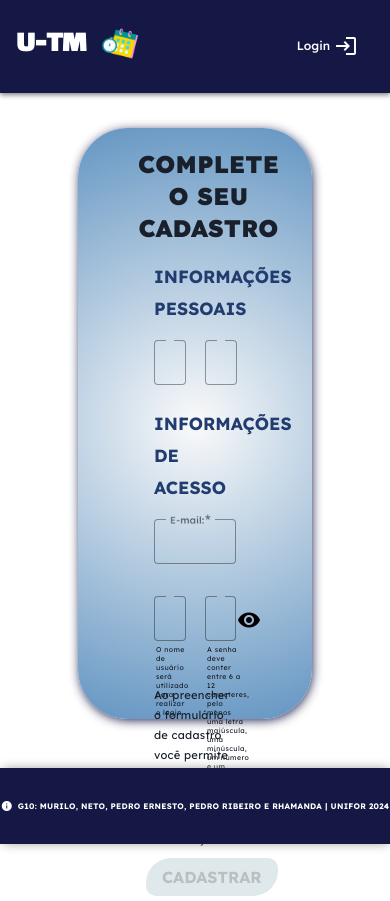
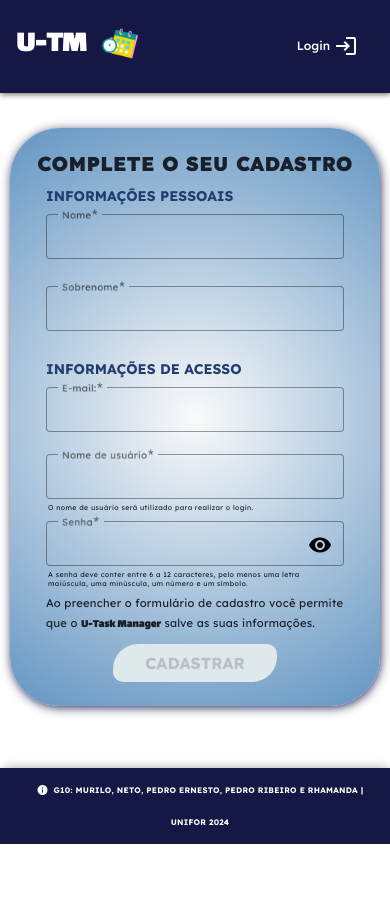
Before and after one commit to murilohenzo/task-manager, an Angular app in the folder task-manager-front-end/: page /registration in a window 390 px wide. After the commit the page ends 844 px from the top, so only its background shows below. Built offline with nearby package versions, Linux system fonts and the light colour scheme.

Commit message:
feat: apply responsiveness to components

```diff
--- a/task-manager-front-end/src/app/modules/home/pages/home-page/home-page.component.scss
+++ b/task-manager-front-end/src/app/modules/home/pages/home-page/home-page.component.scss
@@ -20,6 +20,8 @@
     font-weight: 900;
     margin: 0;
     padding-bottom: 15px;
+    text-align: center;
+    line-height: 1;
 
     &--text-yellow {
       color: $yellow-logo;
--- a/task-manager-front-end/src/app/modules/login/pages/login/login.component.scss
+++ b/task-manager-front-end/src/app/modules/login/pages/login/login.component.scss
@@ -20,8 +20,7 @@
     );
     color: $white;
     height: 50vh;
-    margin: 0 auto;
-    width: 60vw;
+    width: 90vw;
 
     &__title {
       color: $blue-darkest;
@@ -57,7 +56,6 @@
 
       &--left {
         margin-left: 10px;
-        width: 30vw;
       }
     }
 
@@ -160,3 +158,18 @@
     cursor: pointer;
   }
 }
+
+@media screen and (min-width: 1024px) {
+  .login {
+    .login-card {
+      margin: 0 auto;
+      width: 60vw;
+
+      &__form {
+        &--left {
+          width: 30vw;
+        }
+      }
+    }
+  }
+}
--- a/task-manager-front-end/src/app/modules/registration/pages/registration/registration.component.html
+++ b/task-manager-front-end/src/app/modules/registration/pages/registration/registration.component.html
@@ -30,7 +30,7 @@
               >
                 <mat-hint
                   class="form-content-warn hint-left"
-                  *ngIf="firstName?.errors?.['minLength']"
+                  *ngIf="firstName?.errors?.['minlength']"
                 >
                   O nome deve ter no mínimo 2 caracteres.
                 </mat-hint>
@@ -67,7 +67,7 @@
               >
                 <mat-hint
                   class="form-content-warn hint-left"
-                  *ngIf="lastName?.errors?.['minLength']"
+                  *ngIf="lastName?.errors?.['minlength']"
                 >
                   O sobrenome deve ter no mínimo 2 caracteres.
                 </mat-hint>
@@ -155,9 +155,9 @@
                   </mat-hint>
                   <mat-hint
                     class="form-content-warn hint-left"
-                    *ngIf="username?.errors?.['minLength']"
+                    *ngIf="username?.errors?.['minlength']"
                   >
-                    O nome de usuário deve ter no mínimo 2 caracteres.
+                    O nome de usuário deve ter no mínimo 8 caracteres.
                   </mat-hint>
                   <mat-hint
                     class="form-content-warn hint-left"
--- a/task-manager-front-end/src/app/modules/registration/pages/registration/registration.component.scss
+++ b/task-manager-front-end/src/app/modules/registration/pages/registration/registration.component.scss
@@ -9,11 +9,8 @@
   border: none;
   border-radius: 50px;
   box-shadow: 1px 2px 11px -1px $blue-deep;
-  height: 70vh;
-  margin: 0 auto;
-  margin-top: 35px;
-  padding: 20px 60px;
-  width: 60vw;
+  margin: 35px 10px 0 10px;
+  padding: 20px;
 
   .registration-align {
     display: flex;
@@ -30,41 +27,43 @@
       color: $blue-darkest;
       font-family: $lexend;
       font-weight: 900;
-      font-size: 1.5rem;
+      font-size: 1.25rem;
       text-transform: uppercase;
       text-align: center;
     }
   }
 
   .registration-form {
+    padding-top: 0;
+
     &__title {
+      color: $blue-medium-dark;
       font-family: $lexend;
       font-weight: 700;
-      font-size: 1.1rem;
+      font-size: 0.875rem;
       text-transform: uppercase;
-      color: $blue-medium-dark;
+      margin-bottom: 2px;
     }
 
     &__user-info {
       display: flex;
-      flex-direction: row;
-      gap: 20px;
+      flex-direction: column;
+      gap: 5px;
     }
 
     &__acess-info {
       display: flex;
       flex-direction: column;
-      gap: 10px;
     }
 
     &__first-field {
       display: flex;
+      flex-direction: column;
       align-items: center;
-      gap: 20px;
     }
 
     &__form-field {
-      width: 50%;
+      width: 100%;
     }
 
     &__email-field {
@@ -179,7 +178,7 @@
 }
 
 p {
-  margin-top: 22px;
+  margin-top: 5px;
 }
 
 .hint-left {
@@ -187,10 +186,69 @@ p {
   margin-left: -8px !important;
   margin-top: 8px;
   line-height: 70% !important;
-  width: 135%;
+  width: 125%;
 }
 
 .hint-password {
   margin-left: 0 !important;
   margin-top: 5px;
 }
+
+@media screen and (min-width: 1024px) {
+  .registration {
+    height: 70vh;
+    margin: 0 auto;
+    margin-top: 35px;
+    padding: 20px 60px;
+    width: 60vw;
+
+    .registration-header {
+      &__title {
+        font-size: 1.5rem;
+      }
+    }
+
+    .registration-form {
+      padding-top: 16px;
+
+      &__title {
+        font-size: 1.1rem;
+        margin-bottom: 10px;
+      }
+
+      &__user-info {
+        flex-direction: row;
+        gap: 20px;
+      }
+
+      &__acess-info {
+        gap: 10px;
+      }
+
+      &__first-field {
+        flex-direction: row;
+        gap: 20px;
+      }
+
+      &__form-field {
+        width: 50%;
+      }
+
+      &__email-field {
+        width: 100%;
+      }
+
+      &__field-name {
+        width: 100%;
+      }
+    }
+  }
+
+  p {
+    margin-top: 22px;
+  }
+
+  .hint-left {
+    width: 135%;
+  }
+}
--- a/task-manager-front-end/src/app/shared/components/footer/footer.component.html
+++ b/task-manager-front-end/src/app/shared/components/footer/footer.component.html
@@ -1,9 +1,11 @@
 <mat-toolbar class="footer">
   <div class="footer__items">
-    <mat-icon class="footer__icon">info</mat-icon>
-    <span class="footer__team"
-      >G10: Murilo, Neto, Pedro Ernesto, Pedro Ribeiro e Rhamanda | UNIFOR
-      2024</span
-    >
+    <div class="footer__info">
+      <mat-icon class="footer__icon">info</mat-icon>
+      <span class="footer__team"
+        >G10: Murilo, Neto, Pedro Ernesto, Pedro Ribeiro e Rhamanda |</span
+      >
+    </div>
+    <span class="footer__team"> UNIFOR 2024</span>
   </div>
 </mat-toolbar>
--- a/task-manager-front-end/src/app/shared/components/footer/footer.component.scss
+++ b/task-manager-front-end/src/app/shared/components/footer/footer.component.scss
@@ -14,10 +14,20 @@
   text-transform: uppercase;
 
   &__items {
+    flex-direction: column;
+    margin-left: 10px;
+  }
+
+  &__info {
+    flex-direction: row;
+    gap: 5px;
+  }
+
+  &__items,
+  &__info {
     align-items: center;
     justify-content: center;
     display: flex;
-    gap: 5px;
   }
 
   &__icon {
@@ -32,3 +42,12 @@
     font-size: 0.5rem;
   }
 }
+
+@media screen and (min-width: 1024px) {
+  .footer {
+    &__items {
+      flex-direction: row;
+      gap: 5px;
+    }
+  }
+}
```
